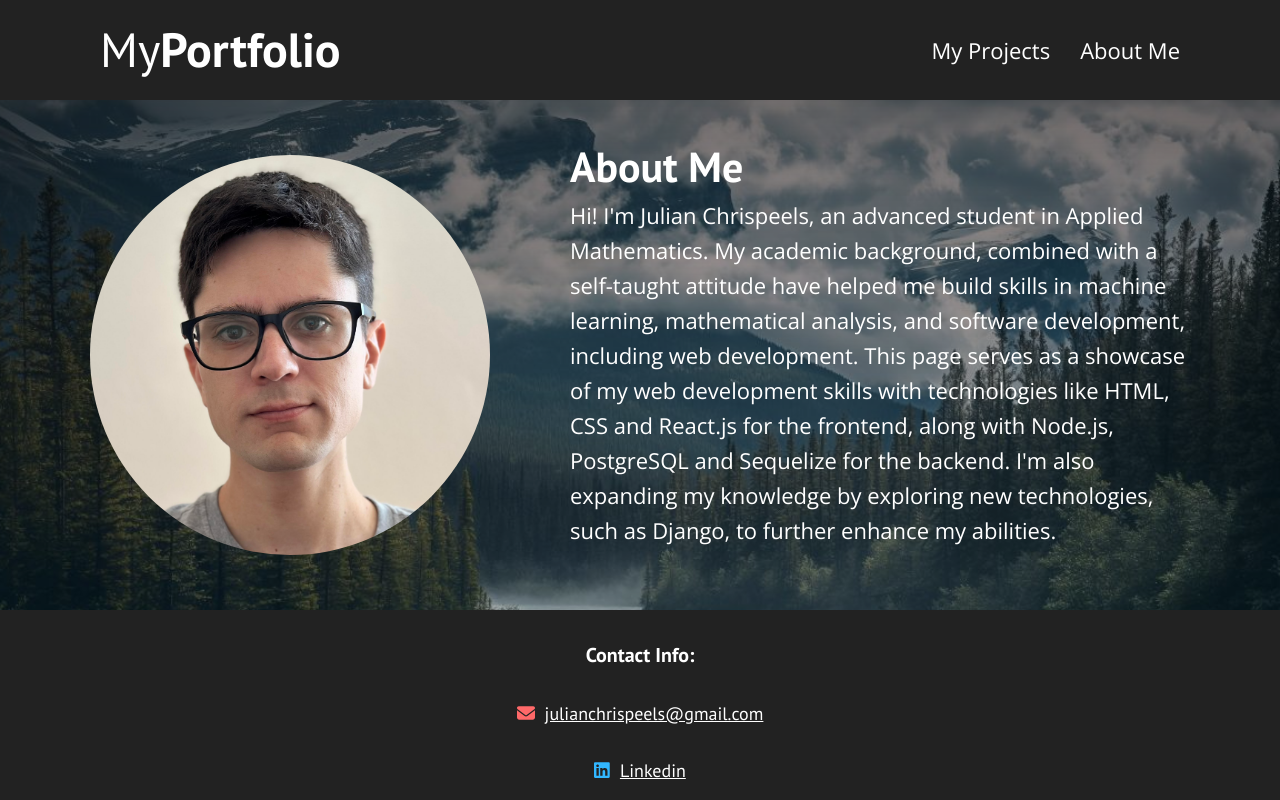
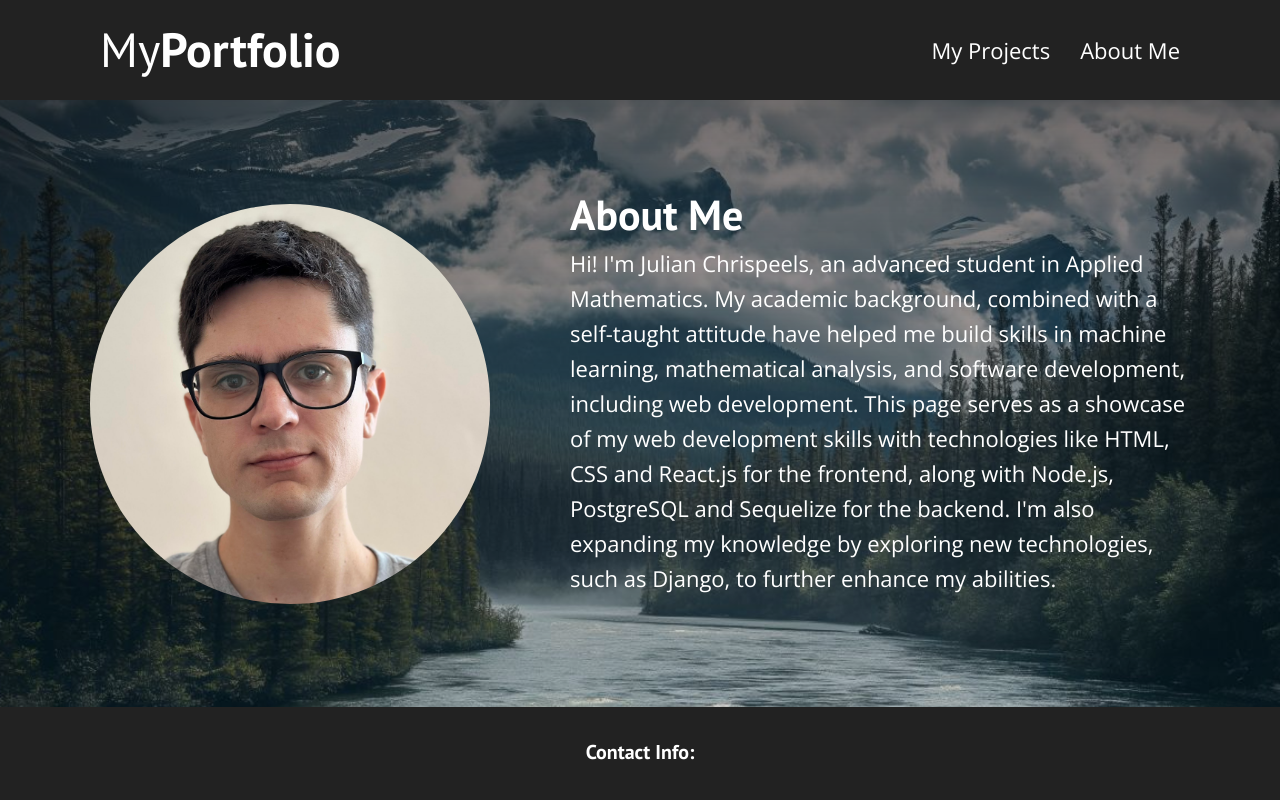
Before and after one commit to julianchrispeels/my-portfolio-react, a JavaScript app: page /about in a window 1280 px wide. Shown: the top 800 px of the page. Built offline with nearby package versions, Linux system fonts and the light colour scheme; the HTML template or start-up script is replaced by a standard one.

Commit message:
fix(footer): resolve footer position bug in pc screen

```diff
--- a/package.json
+++ b/package.json
@@ -10,7 +10,7 @@
     "react": "^19.0.0",
     "react-dom": "^19.0.0",
     "react-router-dom": "^7.1.3",
-    "react-scripts": "5.0.1"
+    "react-scripts": "^5.0.1"
   },
   "scripts": {
     "start": "react-scripts start",
--- a/src/components/AboutMe/styles.css
+++ b/src/components/AboutMe/styles.css
@@ -10,7 +10,7 @@
     .about {
         flex-direction: row;
         justify-content: space-between;
-        height: 47rem;
+        height: calc(100vh - 23.3rem);
         margin: 0 5rem;
     }
 }
```
Also changed, not shown: 1 other file (tests, documents, lock files or other folders).
